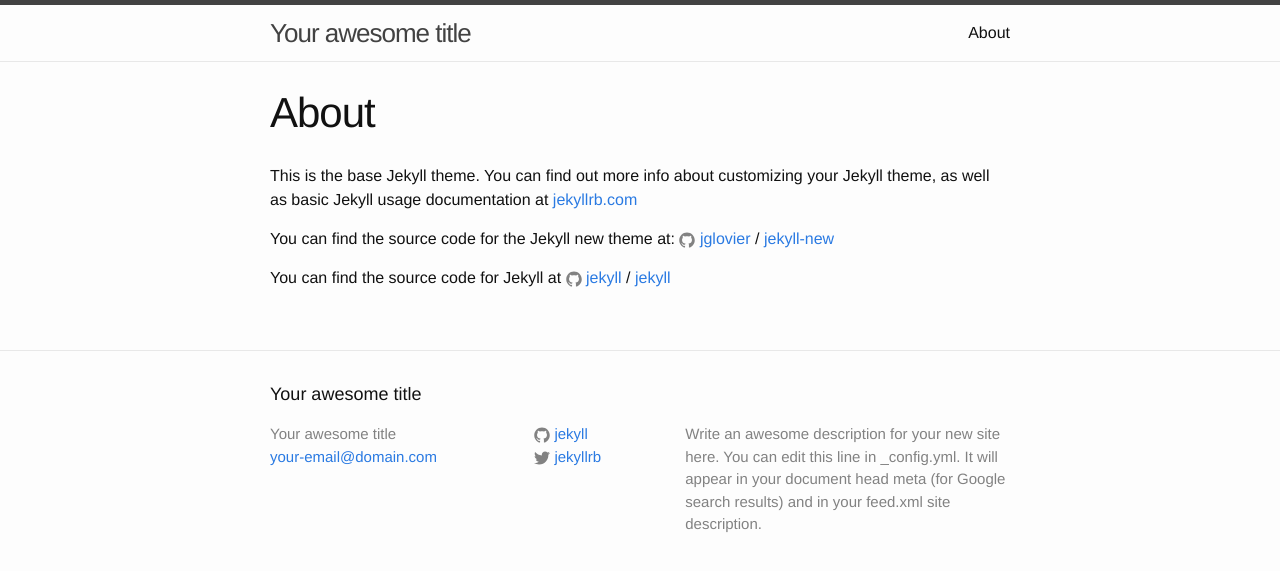
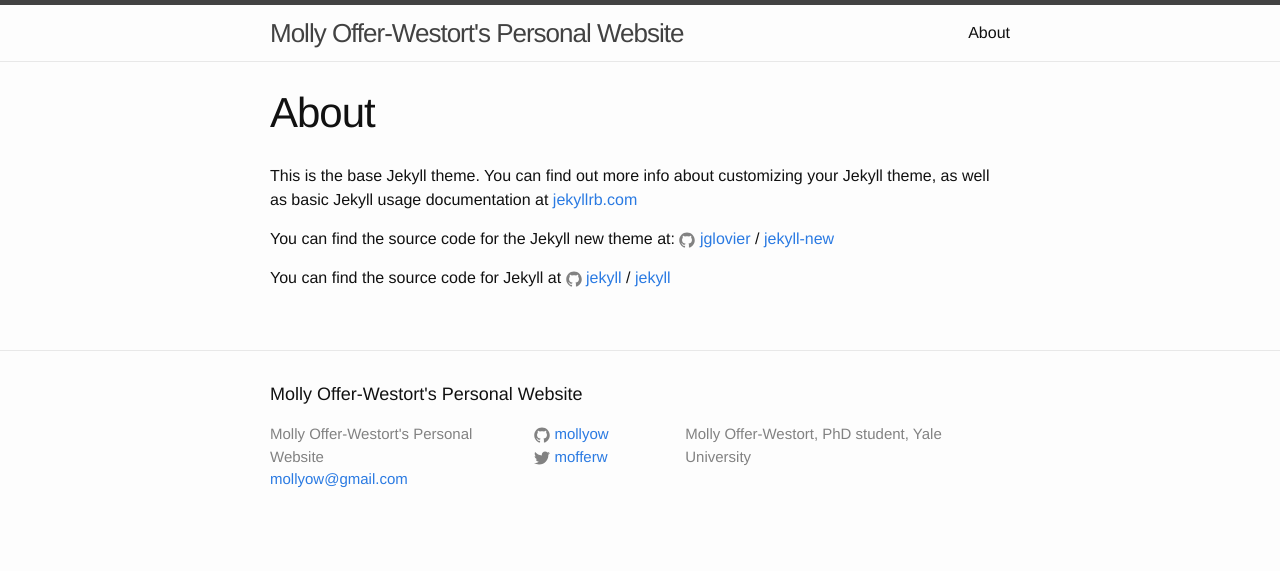
Before and after one commit to mollyow/mollyow.github.io, a Jekyll site: the page built from about.md, in a window 1280 px wide. Shown: the top 571 px of the page. Built offline with Jekyll 4.4.1, drawn with Linux system fonts in a browser that asks for light colours.

Commit message:
Update _config.yml

```diff
--- a/_config.yml
+++ b/_config.yml
@@ -6,16 +6,14 @@
 # 'jekyll serve'. If you change this file, please restart the server process.
 
 # Site settings
-title: Your awesome title
-email: your-email@domain.com
+title: Molly Offer-Westort's Personal Website
+email: mollyow@gmail.com
 description: > # this means to ignore newlines until "baseurl:"
-  Write an awesome description for your new site here. You can edit this
-  line in _config.yml. It will appear in your document head meta (for
-  Google search results) and in your feed.xml site description.
+  Molly Offer-Westort, PhD student, Yale University
 baseurl: "" # the subpath of your site, e.g. /blog
-url: "http://yourdomain.com" # the base hostname & protocol for your site
-twitter_username: jekyllrb
-github_username:  jekyll
+url: "http://mollyow.github.io" # the base hostname & protocol for your site
+twitter_username: mofferw
+github_username:  mollyow
 
 # Build settings
 markdown: kramdown
```
